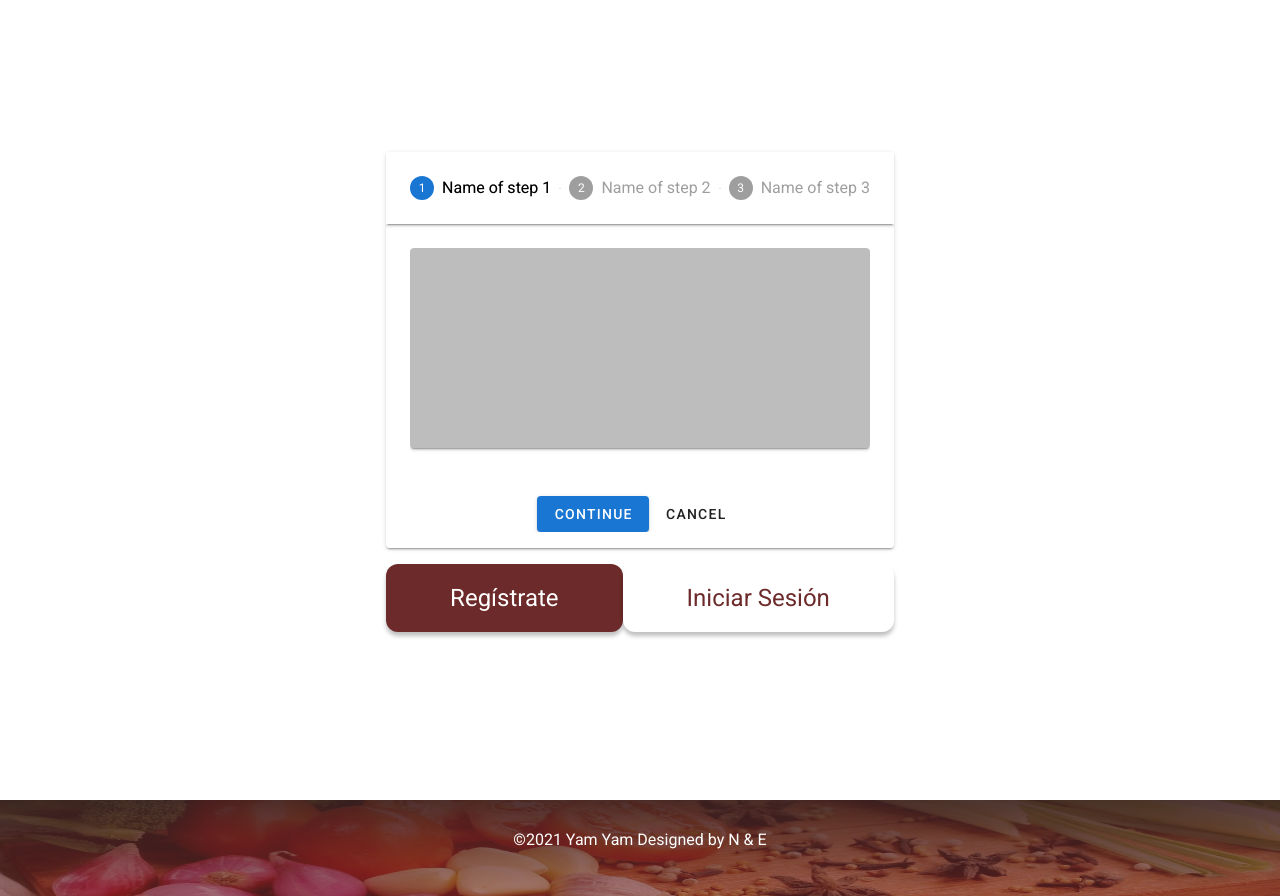
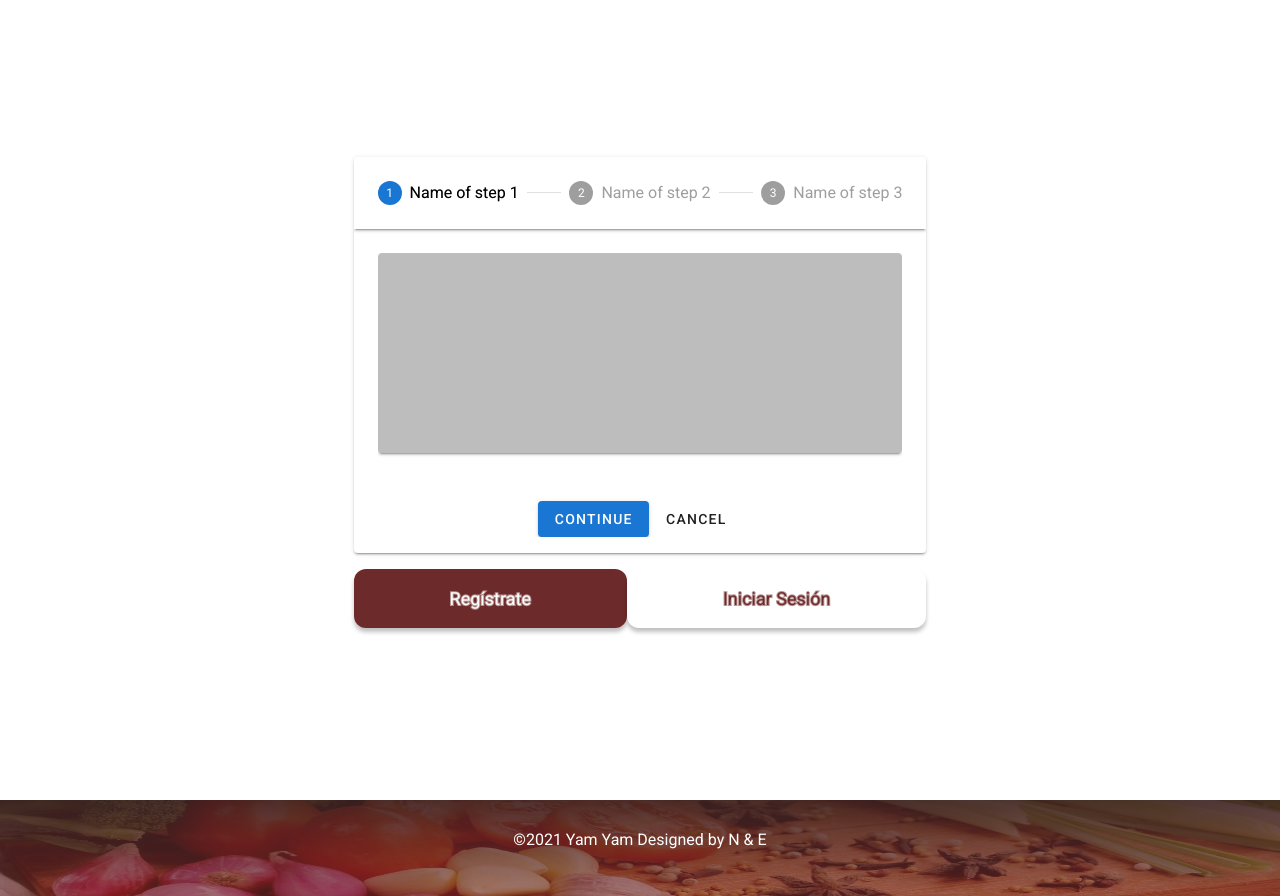
Before and after one commit to Michelyp/TFG-Recetas, a Nuxt app: page / in a window 1280 px wide. Built offline with nearby package versions, Linux system fonts and the light colour scheme.

Commit message:
refactor: acopla el boton con el diseño

```diff
--- a/src/components/Button.vue
+++ b/src/components/Button.vue
@@ -1,5 +1,8 @@
 <template>
-  <button :class="{ customPrimary: primary, customSecondary: secondary }" @click.prevent="$emit('click')">
+  <button
+    :class="{ 'custom-primary': primary, 'custom-secondary': secondary }"
+    @click.prevent="$emit('click')"
+  >
     <slot />
   </button>
 </template>
@@ -15,7 +18,7 @@
 
 <style scoped lang="postcss">
   button {
-    @apply py-4 px-16 text-2xl rounded;
+    @apply px-24 py-4 text-lg rounded;
     box-shadow: 0px 4px 4px rgba(0, 0, 0, 0.25);
   }
 
@@ -27,11 +30,20 @@
     @apply outline-none;
   }
 
-  .customPrimary {
+  .custom-primary {
     @apply text-white bg-primary;
   }
 
-  .customSecondary {
-    @apply text-primary bg-white;
+  .custom-secondary {
+    @apply bg-white text-primary;
+  }
+
+  @supports (-webkit-text-stroke: 1px black) {
+    .custom-primary {
+      -webkit-text-stroke: 2px rgba(255, 253, 253, 0.5);
+    }
+    .custom-secondary {
+      -webkit-text-stroke: 2px rgba(109, 42, 42, 0.5);
+    }
   }
 </style>
```
